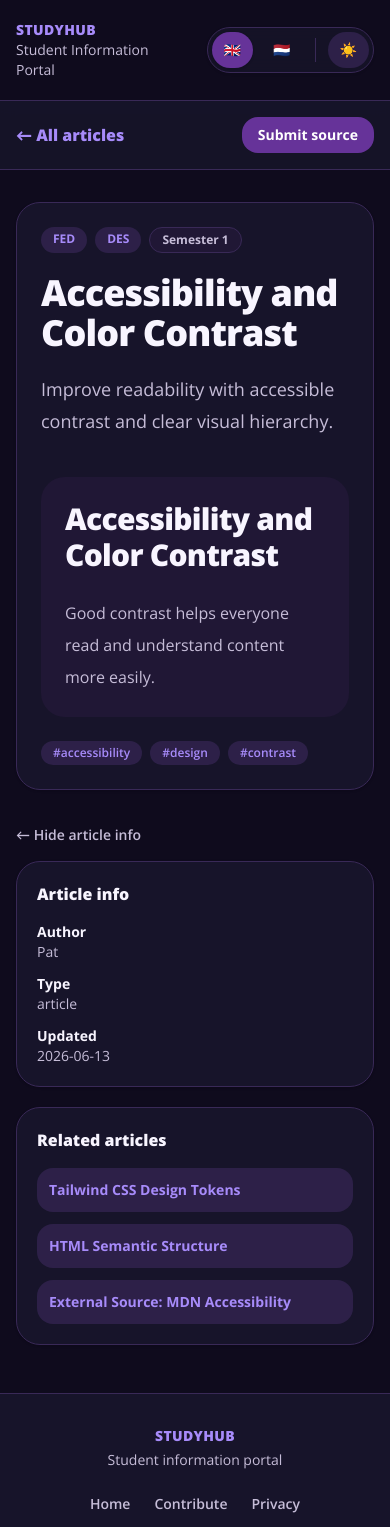
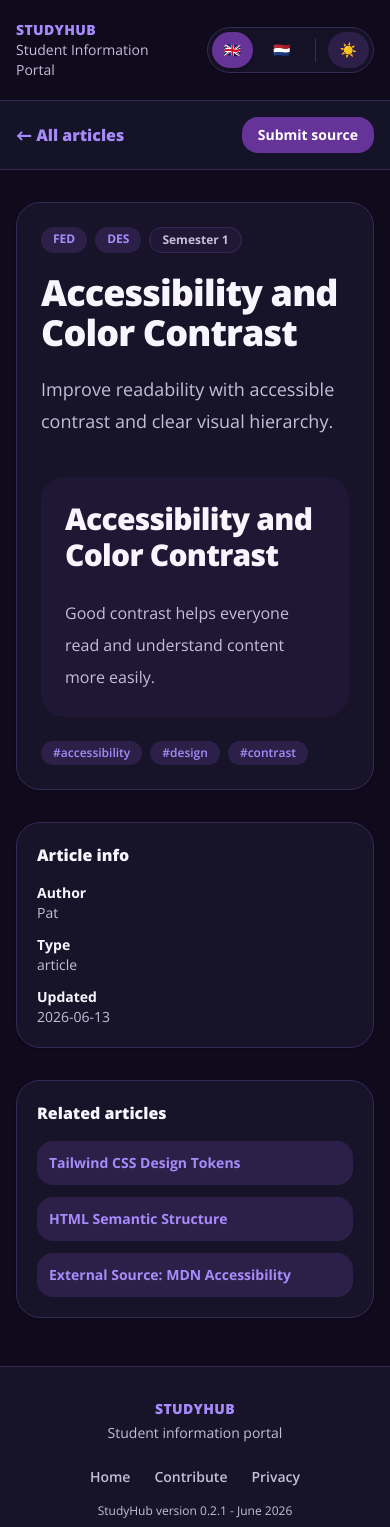
Before and after one commit to docentDavid/studyhub, a Next.js app: page /articles/accessibility-color-contrast in a window 390 px wide. Shown: the top 1527 px of the page. Built offline with nearby package versions, Linux system fonts and the light colour scheme.

Commit message:
fix: aside button verwijderd bij mobile en margin goed gezet

```diff
--- a/components/article-aside-client.tsx
+++ b/components/article-aside-client.tsx
@@ -72,7 +72,7 @@ export function ArticleAsideClient({
       <button
         type="button"
         onClick={onHide}
-        className="mb-4 inline-flex items-center gap-2 text-sm font-semibold text-[var(--muted)] transition hover:text-[var(--brand)]"
+        className="mb-4 hidden lg:inline-flex items-center gap-2 text-sm font-semibold text-[var(--muted)] transition hover:text-[var(--brand)]"
       >
         ← {t.hide}
       </button>
@@ -104,7 +104,7 @@ export function ArticleAsideClient({
             </dl>
           </section>
 
-          <section className="rounded-3xl border border-[var(--border)] bg-[var(--surface)] p-5 shadow-sm">
+          <section className="mt-8 rounded-3xl border border-[var(--border)] bg-[var(--surface)] p-5 shadow-sm">
             <h2 className="font-black">{t.related}</h2>
 
             <div className="mt-4 space-y-3">
--- a/components/article-reading-layout-client.tsx
+++ b/components/article-reading-layout-client.tsx
@@ -27,17 +27,19 @@ export function ArticleReadingLayoutClient({
     >
       {children}
 
-      {showAside ? (
+      <div className="lg:block">
         <ArticleAsideClient
           article={article}
           relatedArticles={relatedArticles}
           onHide={() => setShowAside(false)}
         />
-      ) : (
+      </div>
+
+      {!showAside && (
         <button
           type="button"
           onClick={() => setShowAside(true)}
-          className="fixed bottom-6 right-6 z-50 rounded-full bg-[var(--brand-dark)] px-5 py-3 text-sm font-bold text-white shadow-lg transition hover:opacity-90"
+          className="fixed bottom-6 right-6 z-50 hidden rounded-full bg-[var(--brand-dark)] px-5 py-3 text-sm font-bold text-white shadow-lg transition hover:opacity-90 lg:block"
         >
           Info
         </button>
```
